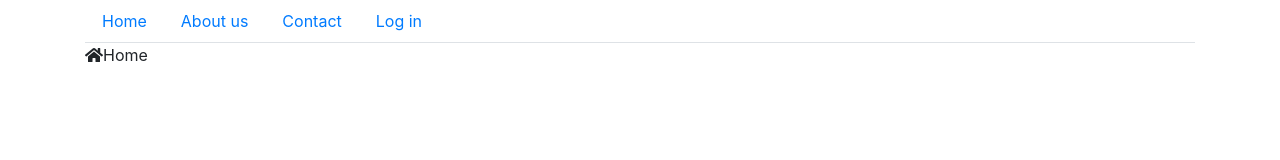
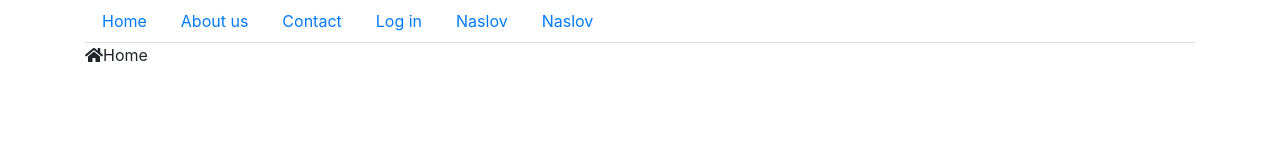
Before and after one commit to brankalazic/filmoteka-frontend, a React (Create React App) app: page / in a window 1280 px wide. Shown: the top 160 px of the page. Built offline with nearby package versions, Linux system fonts and the light colour scheme.

Commit message:
Add state to the main menu component

```diff
--- a/src/components/MainMenu/MainMenu.tsx
+++ b/src/components/MainMenu/MainMenu.tsx
@@ -15,12 +15,38 @@ interface MainMenuProperties {
     items: MainMenuItem[];
 }
 
+interface MainMenuState {
+    items: MainMenuItem[];
+}
+
 export class MainMenu extends React.Component<MainMenuProperties> {
+    state: MainMenuState;
+
+    constructor(props: MainMenuProperties | Readonly<MainMenuProperties>) {
+        super(props);
+
+        this.state = {
+            items: props.items,
+        };
+
+        setInterval(() => {
+            const novaLista = [ ... this.state.items];
+            novaLista.push(new MainMenuItem("Naslov", "/link"));
+            this.setItems(novaLista);
+        }, 2000);
+    }
+
+    setItems(items: MainMenuItem[]) {
+        this.setState({
+            items: items,
+        });
+    }
+
     render() {
         return (
             <Container>
                 <Nav variant="tabs">
-                    { this.props.items.map(this.makeNavLink) }
+                    { this.state.items.map(this.makeNavLink) }
                 </Nav>
             </Container>
         );
```
Also changed, not shown: 1 other file (tests, documents, lock files or other folders).
